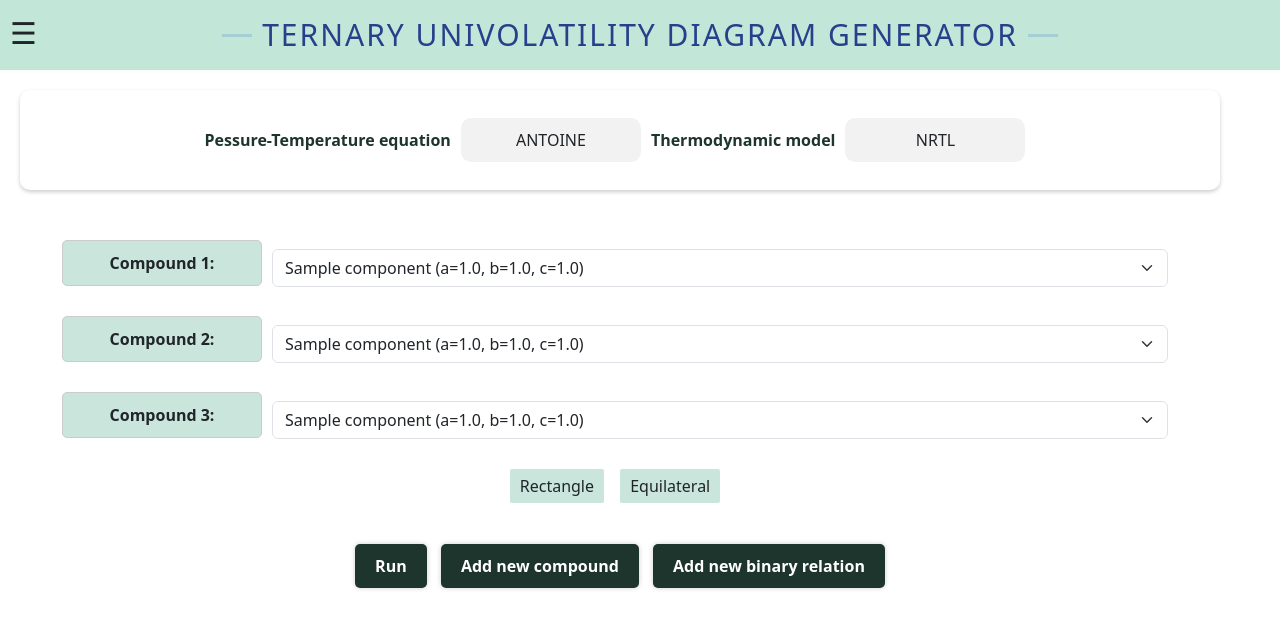
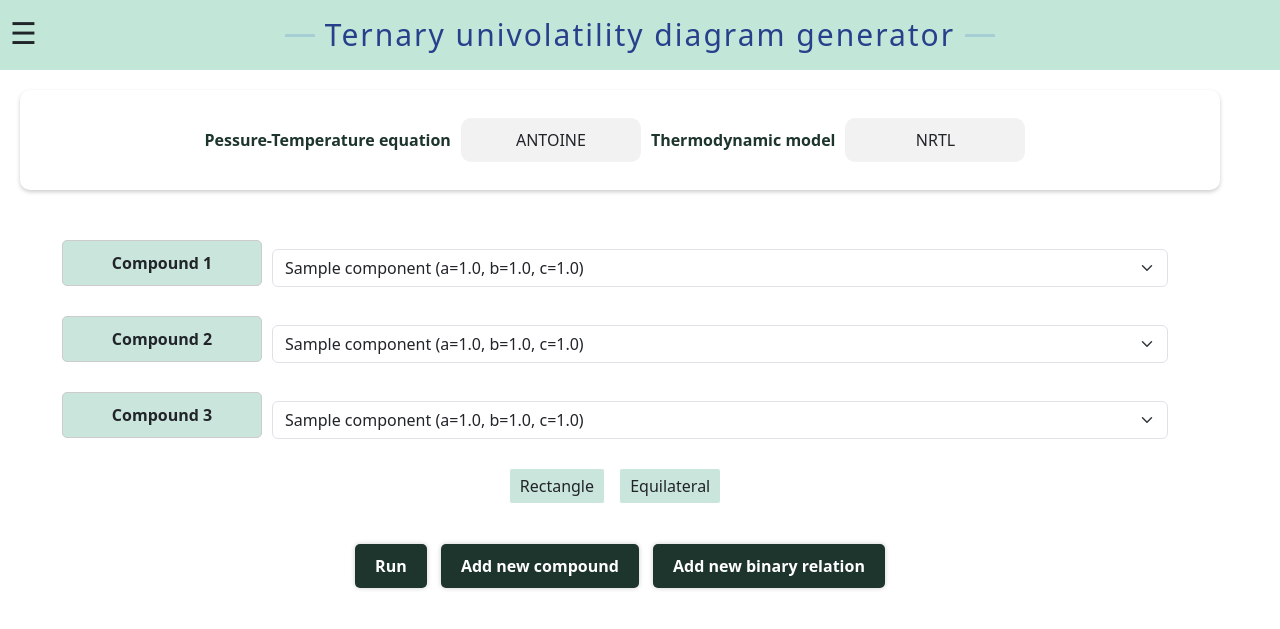
Before and after one commit to ocots/dacota, a Django app: page /tables/ in a window 1280 px wide. Shown: the top 629 px of the page. Run offline with Django 4.2, Linux system fonts and the light colour scheme; tables that the repository leaves empty hold one stand-in row (values such as "Sample post"); some libraries are stand-ins or nearby versions.

Commit message:
title in lowercase

```diff
--- a/backend_django/static/index.css
+++ b/backend_django/static/index.css
@@ -153,7 +153,6 @@ select {
 
 .title {
   color: #26408B;
-  text-transform: uppercase;
   font-size: 30px;
   letter-spacing: 2px;
   position: relative;
@@ -284,3 +283,8 @@ select {
   color: #fff;
   border-color: #007bff;
 }
+
+
+.fa-square-question {
+  color: rgba(154, 197, 230, 0.767);
+}
--- a/backend_django/ternary_azeotrope/templates/ternary_azeotrope/index.html
+++ b/backend_django/ternary_azeotrope/templates/ternary_azeotrope/index.html
@@ -40,7 +40,7 @@ Home {%endblock%} {% block head %}
       {% csrf_token %}
       <div id="componenetsSelection">
         <div class="component">
-          <label for="my-select">Compound 1:</label>
+          <label for="my-select">Compound 1</label>
           <select name="component1" class="form-select">
             {% for component in components%}
             <option value="{{component.id}}">{{component}}</option>
@@ -49,7 +49,7 @@ Home {%endblock%} {% block head %}
         </div>
 
         <div class="component">
-          <label for="my-select">Compound 2:</label>
+          <label for="my-select">Compound 2</label>
           <select name="component2" class="form-select">
             {% for component in components%}
             <option value="{{component.id}}">{{component}}</option>
@@ -58,7 +58,7 @@ Home {%endblock%} {% block head %}
         </div>
 
         <div class="component">
-          <label for="my-select">Compound 3:</label>
+          <label for="my-select">Compound 3</label>
           <select name="component3" class="form-select">
             {% for component in components%}
             <option value="{{component.id}}">{{component}}</option>
```
